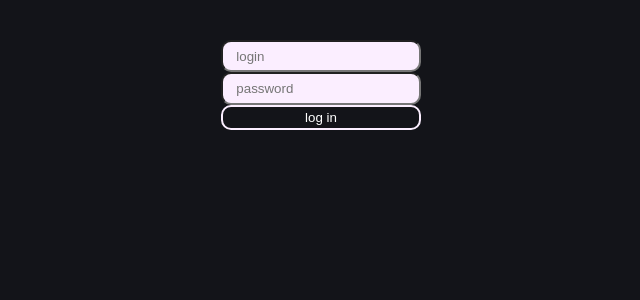
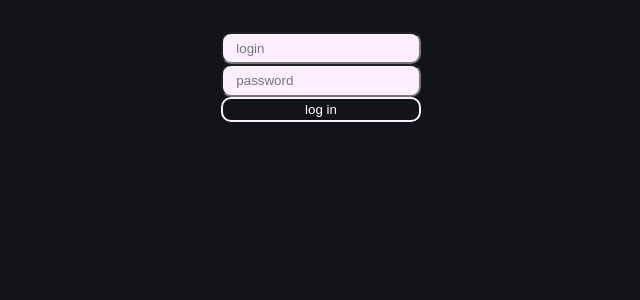
Before and after one commit to vanbierhoff/test_webim, an Angular app: page /login in a window 1280 px wide. Shown: the top 300 px of the page, without its empty margins (319-959 px from the left). Built offline with nearby package versions, Linux system fonts and the light colour scheme.

Commit message:
style-fix

```diff
--- a/src/app/app-auth/app-auth/app-auth.component.html
+++ b/src/app/app-auth/app-auth/app-auth.component.html
@@ -1,8 +1,6 @@
-<div class="auth__container">
-    <form action="auth"  [formGroup]="authForm">
+     <form action="auth"  [formGroup]="authForm">
         <input type="text" placeholder="login" formControlName="username">
         <input type="password" placeholder="password" formControlName="password">
         <span class="error" *ngIf="error"> invalid login or password</span>
         <button class="ui__blue-btn" type="submit"  (click)="submit(authForm)">log in</button>
     </form>
-</div>
--- a/src/app/app-auth/app-auth/app-auth.component.scss
+++ b/src/app/app-auth/app-auth/app-auth.component.scss
@@ -1,4 +1,4 @@
-.auth__container {
+.auth {
     display: flex;
      justify-content: center;
   }
@@ -25,6 +25,7 @@
     border: 2px solid #FBEEFF;
     border-radius: 10px;
     padding: 3px 7px;
+    outline: none;
   }
 
   .error{
```
